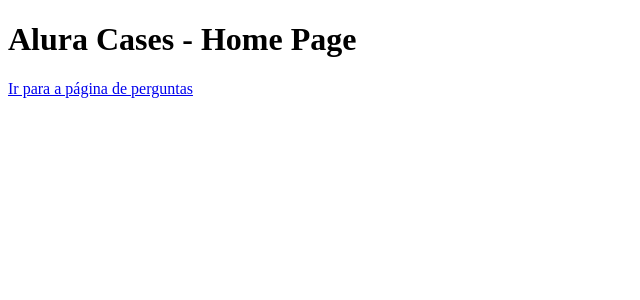
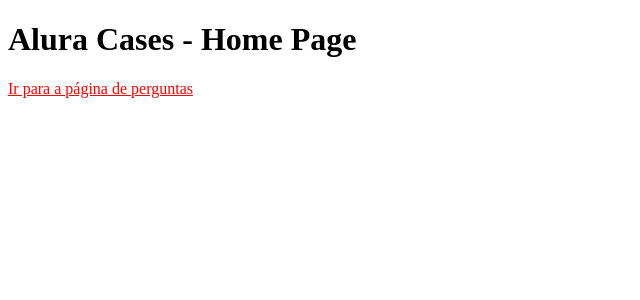
Before and after one commit to L00p4/alura-cases, a Next.js app: page / in a window 1280 px wide. Shown: the top 300 px of the page, without its empty margins (0-640 px from the left). Built offline with nearby package versions, Linux system fonts and the light colour scheme.

Commit message:
links estilizados e página 404

```diff
--- a/src/componentes/Link/index.js
+++ b/src/componentes/Link/index.js
@@ -1,9 +1,10 @@
 import NextLink from 'next/link';
+import LinkEstilizado from '../LinkEstilizado';
 
 export default function Link ({children, href, ...props}) {
     return (
         <NextLink href={href} passHref legacyBehavior>
-        <a {...props}>{children}</a>
+        <LinkEstilizado {...props}>{children}</LinkEstilizado>
     </NextLink>
     )
 }
--- /dev/null
+++ b/src/componentes/LinkEstilizado.js
@@ -0,0 +1,11 @@
+import React from 'react';
+
+const LinkEstilizado = React.forwardRef(({ onClick, href, children }, ref) => {
+    return (
+        <a href={href} onClick={onClick} ref={ref} style={{ color: 'red' }}>
+            {children}
+        </a>
+    );
+});
+
+export default LinkEstilizado;
```
Also changed, not shown: pages/404.js (added, +12 -0 lines).
